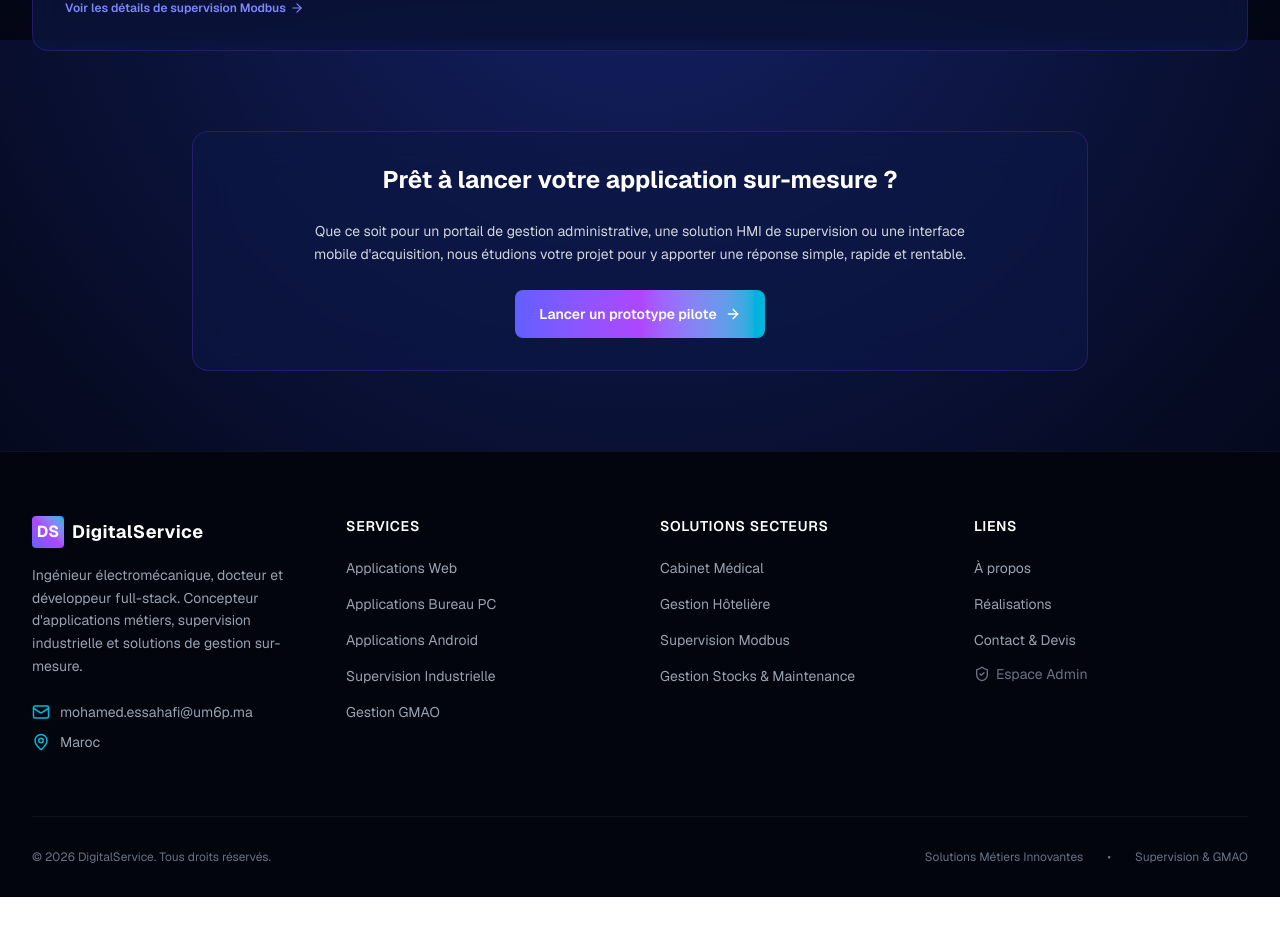
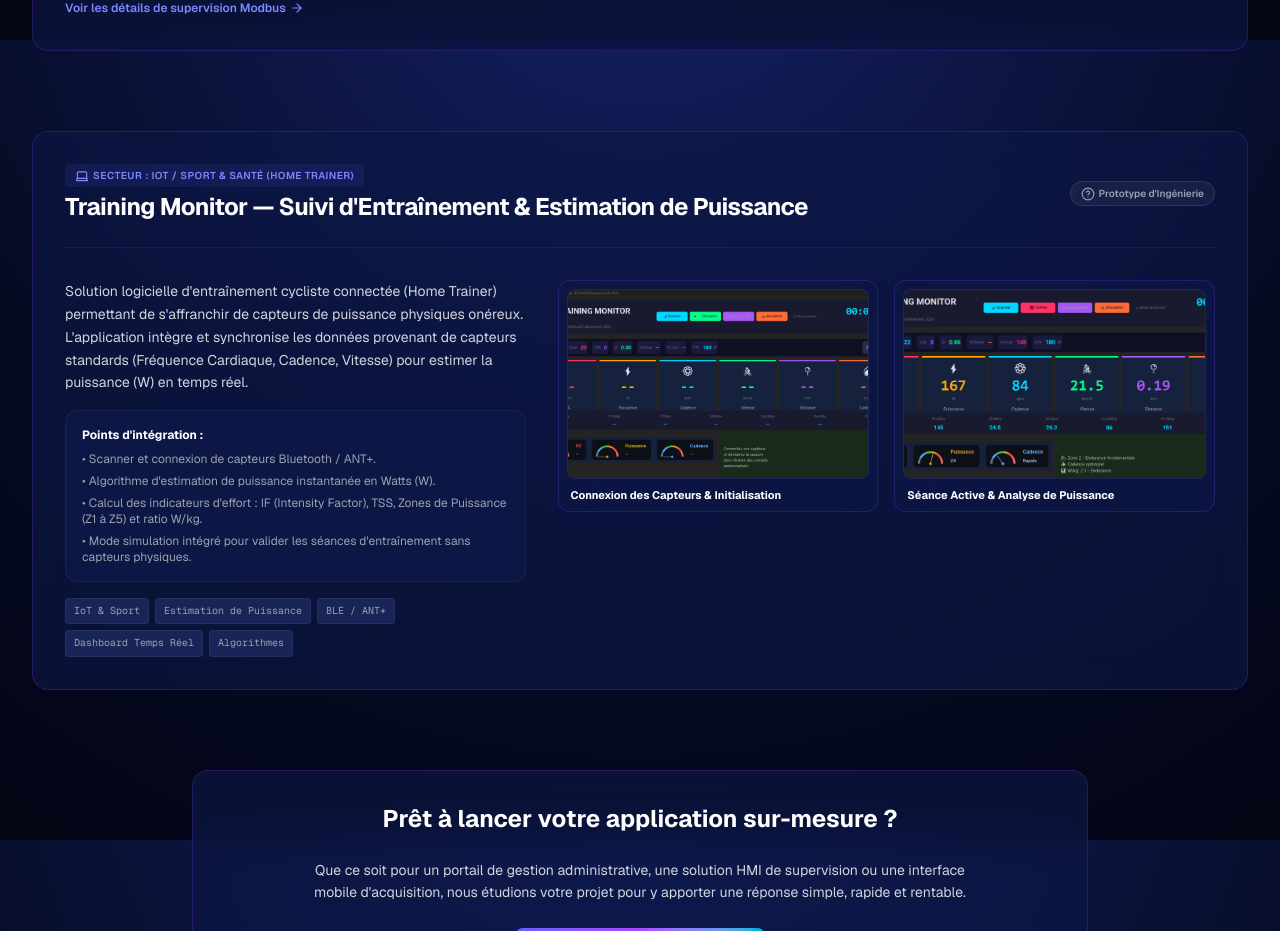
Before and after one commit to Medweh/site_clients, a Next.js app: page /realisations in a window 1280 px wide. Shown: the part 3160-4091 px from the top of the page. Before the commit the page ends 4057 px from the top, so only its background shows below. Built offline with nearby package versions, Linux system fonts and the light colour scheme; no server answers.

Commit message:
Feature: Add Training Monitor case study to portfolio page

```diff
--- a/app/realisations/page.tsx
+++ b/app/realisations/page.tsx
@@ -3,7 +3,7 @@ import { CheckCircle2, FileDown, Eye, HelpCircle, ArrowRight, BookOpen, Factory,
 
 export const metadata = {
   title: 'Mes Réalisations & Cas d’Usage Industriels',
-  description: 'Explorez mes projets réels et prototypes d’ingénierie et de développement : Suivi Pédagogique BTS, GMAO Pro, Supervision Modbus Relais F650 (Poste PSF).',
+  description: 'Explorez mes projets réels et prototypes d’ingénierie et de développement : Suivi Pédagogique BTS, GMAO Pro, Supervision Modbus Relais F650 (Poste PSF), et Training Monitor (Sport/IoT).',
 }
 
 export default function RealisationsPage() {
@@ -422,6 +422,73 @@ export default function RealisationsPage() {
         </div>
       </div>
 
+      {/* CASE STUDY 5: TRAINING MONITOR - HOME TRAINER */}
+      <div className="glass-panel rounded-2xl p-6 md:p-8 space-y-8 border-indigo-500/10">
+        <div className="flex flex-col md:flex-row justify-between items-start md:items-center border-b border-white/5 pb-6 gap-4">
+          <div className="space-y-1">
+            <div className="inline-flex items-center space-x-2 px-2.5 py-1 rounded bg-indigo-500/10 text-indigo-400 text-[10px] font-semibold uppercase tracking-wider">
+              <Laptop className="h-3.5 w-3.5 mr-1" />
+              <span>Secteur : IoT / Sport & Santé (Home Trainer)</span>
+            </div>
+            <h2 className="text-xl sm:text-2xl font-bold text-white tracking-tight">
+              Training Monitor — Suivi d'Entraînement & Estimation de Puissance
+            </h2>
+          </div>
+
+          <span className="text-[10px] bg-white/5 text-gray-400 border border-white/10 px-2.5 py-1 rounded-full flex items-center font-semibold">
+            <HelpCircle className="h-3.5 w-3.5 mr-1" /> Prototype d'Ingénierie
+          </span>
+        </div>
+
+        <div className="grid grid-cols-1 lg:grid-cols-12 gap-8 items-start">
+          <div className="lg:col-span-5 space-y-4 text-sm text-gray-300 leading-relaxed">
+            <p>
+              Solution logicielle d'entraînement cycliste connectée (Home Trainer) permettant de s'affranchir de capteurs de puissance physiques onéreux. L'application intègre et synchronise les données provenant de capteurs standards (Fréquence Cardiaque, Cadence, Vitesse) pour estimer la puissance (W) en temps réel.
+            </p>
+            <div className="bg-[#0d1746] p-4 rounded-xl border border-white/5 space-y-2 text-xs">
+              <span className="font-bold text-white block">Points d'intégration :</span>
+              <ul className="space-y-1.5 text-gray-400">
+                <li>• Scanner et connexion de capteurs Bluetooth / ANT+.</li>
+                <li>• Algorithme d'estimation de puissance instantanée en Watts (W).</li>
+                <li>• Calcul des indicateurs d'effort : IF (Intensity Factor), TSS, Zones de Puissance (Z1 à Z5) et ratio W/kg.</li>
+                <li>• Mode simulation intégré pour valider les séances d'entraînement sans capteurs physiques.</li>
+              </ul>
+            </div>
+            <div className="flex flex-wrap gap-1.5">
+              {['IoT & Sport', 'Estimation de Puissance', 'BLE / ANT+', 'Dashboard Temps Réel', 'Algorithmes'].map((tag) => (
+                <span key={tag} className="text-[10px] bg-[#192556] text-gray-400 px-2 py-1 rounded border border-white/5 font-mono">
+                  {tag}
+                </span>
+              ))}
+            </div>
+          </div>
+
+          <div className="lg:col-span-7 grid grid-cols-1 sm:grid-cols-2 gap-4">
+            <div className="glass-panel rounded-xl overflow-hidden p-2 space-y-2 group">
+              <div className="aspect-[16/10] bg-[#111c4e] rounded-lg overflow-hidden relative border border-white/5">
+                <img
+                  src="/images/training_monitor_1.png"
+                  alt="Training Monitor - Connexion Capteurs"
+                  className="w-full h-full object-cover group-hover:scale-[1.02] transition-transform duration-350"
+                />
+              </div>
+              <h4 className="font-bold text-white text-[11px] px-1">Connexion des Capteurs & Initialisation</h4>
+            </div>
+
+            <div className="glass-panel rounded-xl overflow-hidden p-2 space-y-2 group">
+              <div className="aspect-[16/10] bg-[#111c4e] rounded-lg overflow-hidden relative border border-white/5">
+                <img
+                  src="/images/training_monitor_2.png"
+                  alt="Training Monitor - Séance Active"
+                  className="w-full h-full object-cover group-hover:scale-[1.02] transition-transform duration-350"
+                />
+              </div>
+              <h4 className="font-bold text-white text-[11px] px-1">Séance Active & Analyse de Puissance</h4>
+            </div>
+          </div>
+        </div>
+      </div>
+
       {/* CTA Box */}
       <div className="glass-panel rounded-2xl p-8 max-w-4xl mx-auto text-center bg-gradient-to-tr from-indigo-950/20 to-blue-950/10 border-indigo-500/20 space-y-6">
         <h2 className="text-2xl font-bold text-white">Prêt à lancer votre application sur-mesure ?</h2>
```
Also changed, not shown: public/images/training_monitor_1.png (added), public/images/training_monitor_2.png (added).
